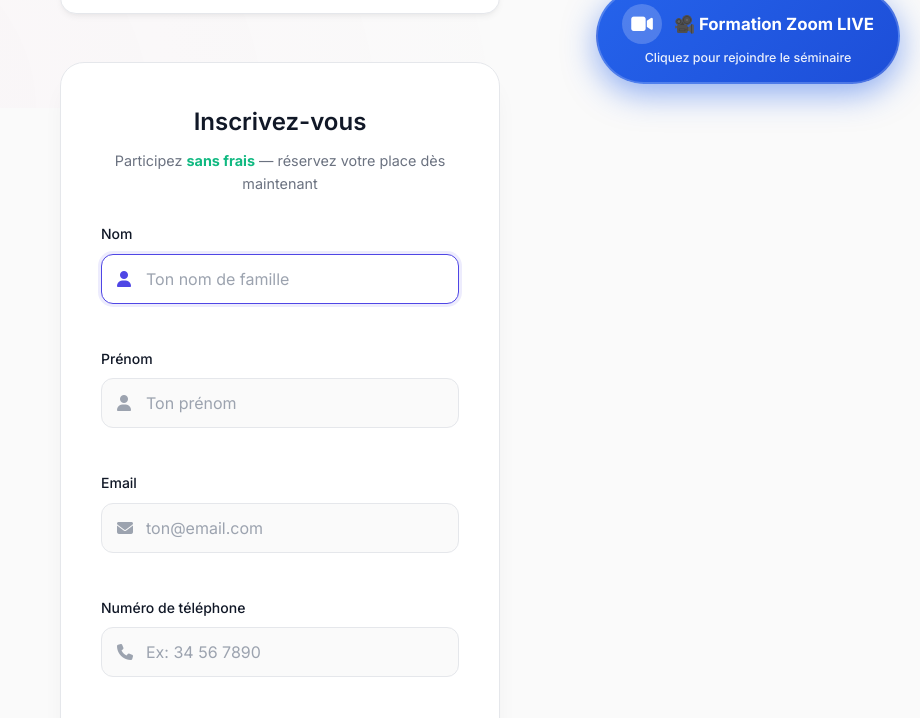
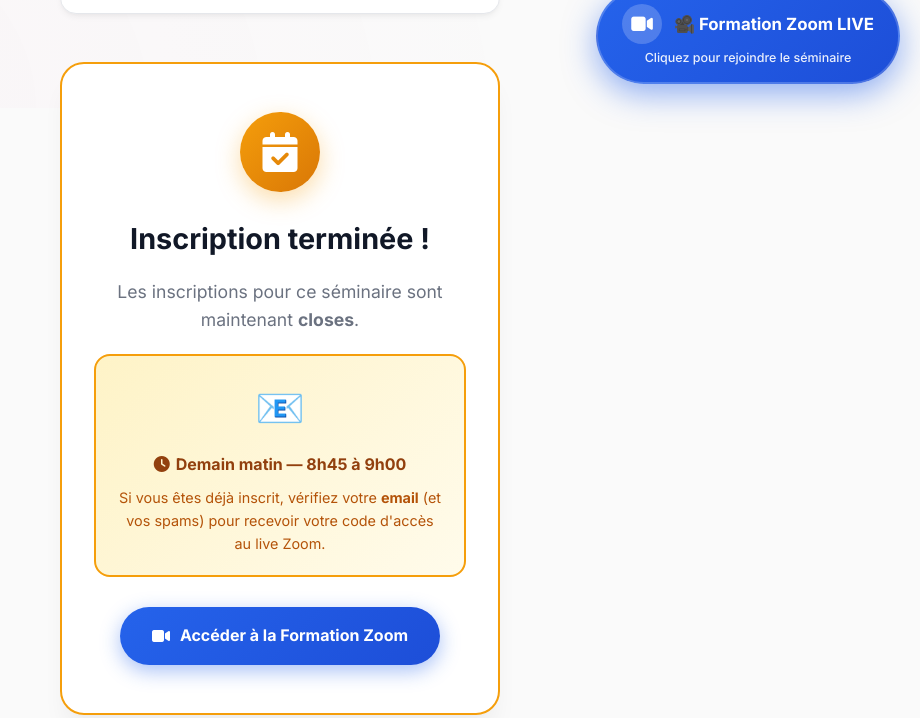
Before and after one commit to deviatiht-ctrl/formulaire, a website: page index.html in a window 1280 px wide. Shown: the part 692-1410 px from the top of the page, without its empty margins (360-1280 px from the left). Drawn offline with nearby package versions, Linux system fonts and the light colour scheme.

Commit message:
feat: show 'Inscription terminée' message, hide registration form

```diff
--- a/index.html
+++ b/index.html
@@ -89,8 +89,32 @@
             </div>
         </div>
 
-        <!-- Form Card -->
-        <div class="form-card glass">
+        <!-- Registration Closed Message -->
+        <div class="closed-card glass" id="closedCard">
+            <div class="closed-icon">
+                <i class="fas fa-calendar-check"></i>
+            </div>
+            <h2>Inscription terminée !</h2>
+            <p style="font-size:1.1rem;margin-bottom:20px;">
+                Les inscriptions pour ce séminaire sont maintenant <strong>closes</strong>.
+            </p>
+            <div style="background:linear-gradient(135deg,#fef3c7,#fffbeb);border:2px solid #f59e0b;border-radius:16px;padding:20px;margin:20px 0;text-align:center;">
+                <div style="font-size:2.5rem;margin-bottom:12px;">📧</div>
+                <p style="font-weight:700;color:#92400e;font-size:1rem;margin:0 0 8px;">
+                    <i class="fas fa-clock" style="margin-right:6px;"></i>Demain matin — 8h45 à 9h00
+                </p>
+                <p style="color:#b45309;font-size:0.9rem;margin:0;line-height:1.6;">
+                    Si vous êtes déjà inscrit, vérifiez votre <strong>email</strong> (et vos spams) pour recevoir votre code d'accès au live Zoom.
+                </p>
+            </div>
+            <a href="seminar/index.html"
+               style="display:inline-flex;align-items:center;gap:10px;background:linear-gradient(135deg,#2563eb,#1d4ed8);color:#fff;padding:16px 32px;border-radius:50px;text-decoration:none;font-weight:700;font-size:1rem;margin-top:10px;box-shadow:0 6px 20px rgba(37,99,235,0.4);">
+                <i class="fas fa-video"></i> Accéder à la Formation Zoom
+            </a>
+        </div>
+
+        <!-- Form Card (HIDDEN - Registration Closed) -->
+        <div class="form-card glass hidden" id="formCard">
             <div class="form-header">
                 <h2>Inscrivez-vous</h2>
                 <p>Participez <strong style="color:var(--success);">sans frais</strong> — réservez votre place dès maintenant</p>
--- a/style.css
+++ b/style.css
@@ -644,6 +644,46 @@
     margin-bottom: 8px;
 }
 
+/* ===== CLOSED CARD (Registration Closed) ===== */
+.closed-card {
+    width: 100%;
+    padding: 48px 32px;
+    background: var(--bg-white);
+    border: 2px solid var(--warning);
+    border-radius: var(--radius-xl);
+    box-shadow: var(--shadow-lg);
+    text-align: center;
+}
+
+.closed-icon {
+    width: 80px;
+    height: 80px;
+    background: linear-gradient(135deg, #f59e0b, #d97706);
+    border-radius: 50%;
+    display: flex;
+    align-items: center;
+    justify-content: center;
+    margin: 0 auto 24px;
+    box-shadow: 0 8px 24px rgba(245,158,11,0.35);
+}
+
+.closed-icon i {
+    font-size: 40px;
+    color: white;
+}
+
+.closed-card h2 {
+    font-size: 1.8rem;
+    font-weight: 800;
+    margin-bottom: 16px;
+    color: var(--text-primary);
+}
+
+.closed-card p {
+    color: var(--text-secondary);
+    margin-bottom: 8px;
+}
+
 /* ===== FOOTER ===== */
 .footer {
     margin-top: 32px;
```
